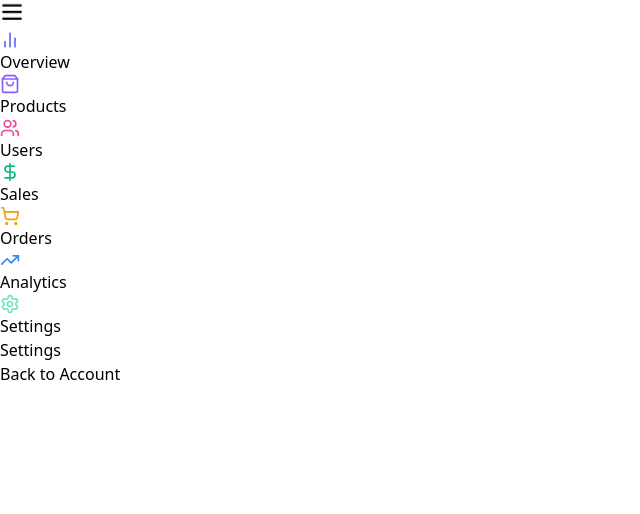
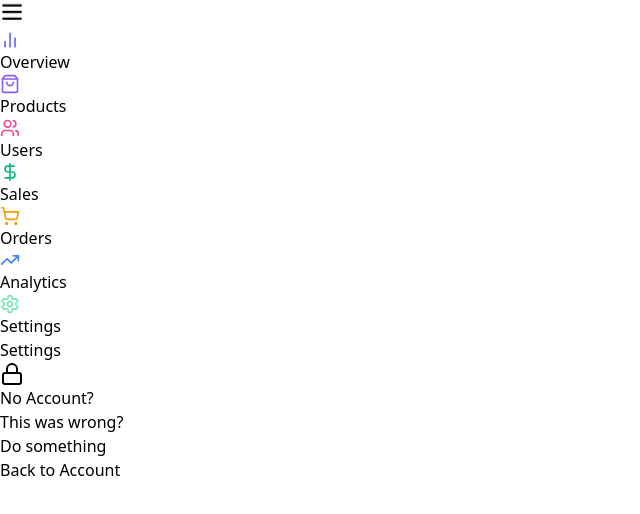
Before and after one commit to MirosBL45/dashboard, a React (Vite) app: page /settings in a window 1280 px wide. Both pictures are taken after a click on the button "Delete Account". Shown: the top 514 px of the page, without its empty margins (0-640 px from the left). Built offline with nearby package versions, Linux system fonts and the light colour scheme.

Commit message:
danger updated

```diff
--- a/src/components/settings/w-allSettings.jsx
+++ b/src/components/settings/w-allSettings.jsx
@@ -4,6 +4,7 @@ import ToggleSwitch from './ToggleSwitch';
 import Security from './Security';
 import ConnectedAccounts from './ConnectedAccounts';
 import DangerZone from './DangerZone';
+import SettingSection from './SettingSection';
 
 export {
   Profile,
@@ -12,4 +13,5 @@ export {
   Security,
   ConnectedAccounts,
   DangerZone,
+  SettingSection,
 };
--- a/src/pages/SettingsPage.jsx
+++ b/src/pages/SettingsPage.jsx
@@ -1,5 +1,6 @@
 import { useState } from 'react';
 import { Header } from '../components/common/w-allCommon';
+import { Lock } from 'lucide-react';
 
 import {
   Profile,
@@ -7,6 +8,7 @@ import {
   Security,
   ConnectedAccounts,
   DangerZone,
+  SettingSection,
 } from '../components/settings/w-allSettings';
 
 export default function SettingsPage() {
@@ -25,6 +27,15 @@ export default function SettingsPage() {
             <DangerZone setAccDelete={setAccDelete} />
           </>
         ) : (
+          <SettingSection icon={Lock} title={'No Account?'}>
+            <div className="flex flex-col sm:flex-row items-center mb-6">
+              <div>
+                <h3 className="text-lg font-semibold text-gray-100">
+                  This was wrong?
+                </h3>
+                <p className="text-gray-400">Do something</p>
+              </div>
+            </div>
             <button
               onClick={() => {
                 setAccDelete(false);
@@ -34,6 +45,7 @@ export default function SettingsPage() {
             >
               Back to Account
             </button>
+          </SettingSection>
         )}
       </main>
     </div>
```
Lines whose indentation alone changed are shown as unchanged.
